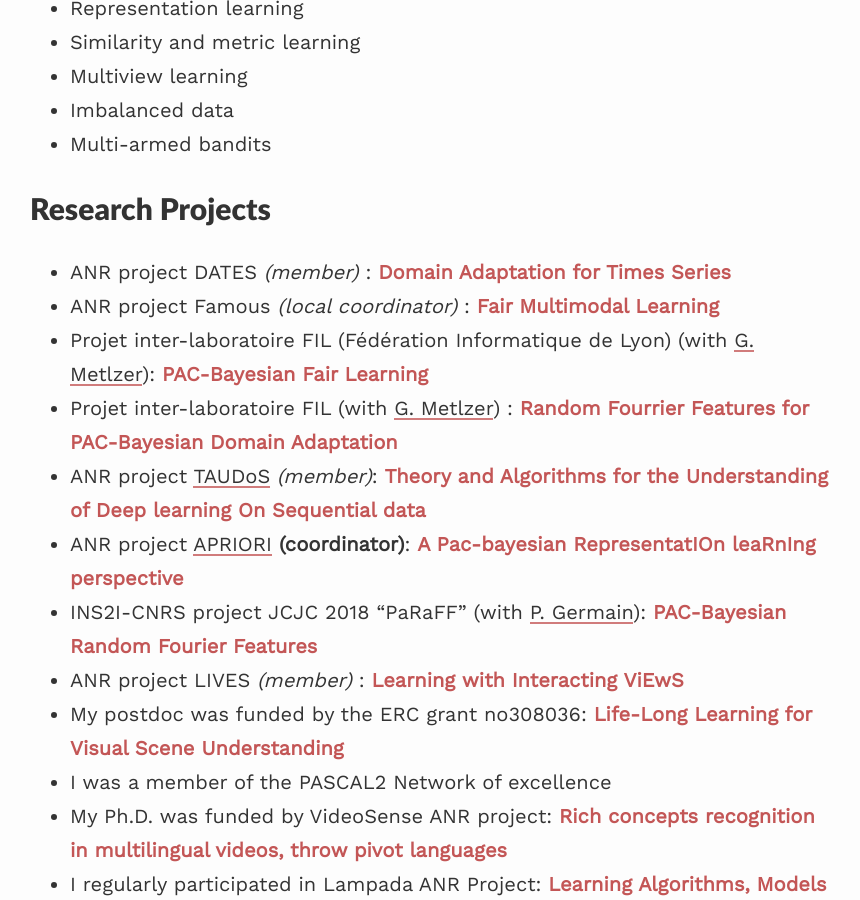
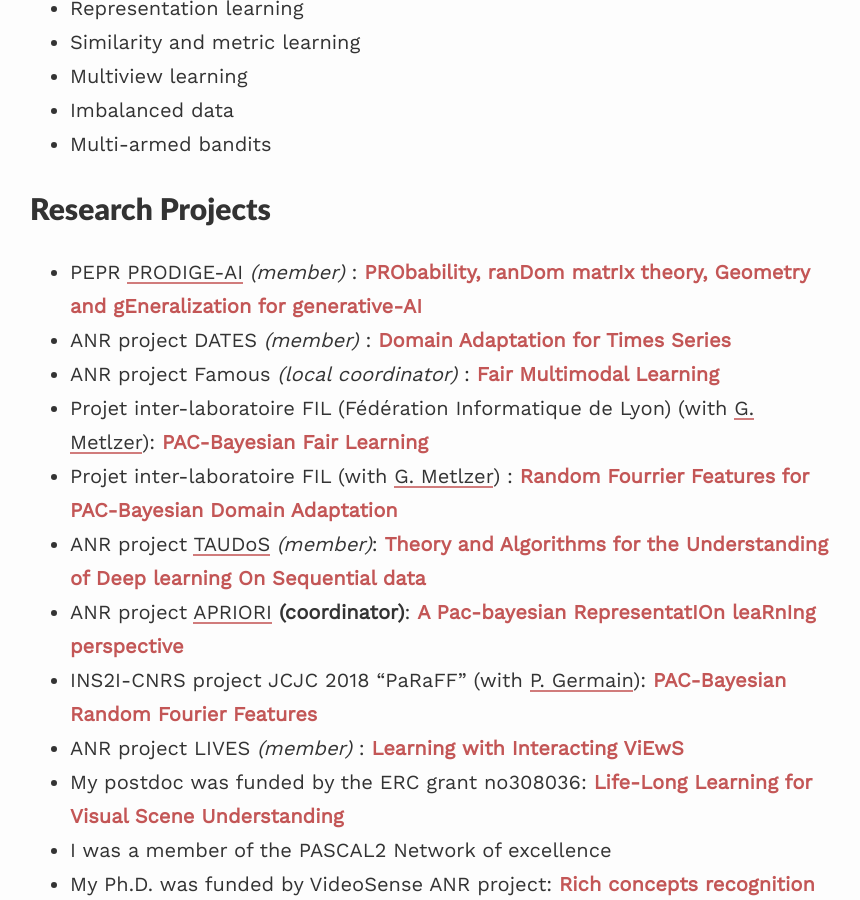
Before and after one commit to emorvant/emorvant.github.io, a Jekyll site: the page built from index.md, in a window 1280 px wide and 900 px high, scrolled down 1415 px. Shown: the whole window, without its empty margins (210-1070 px from the left). Built offline with Jekyll 4.4.1, drawn with Linux system fonts in a browser that asks for light colours.

Commit message:
add PEPR

```diff
--- a/index.md
+++ b/index.md
@@ -33,6 +33,7 @@
 
 # Research Projects
 
+- PEPR [PRODIGE-AI](https://www.pepr-ia.fr/projet/prodige-ai/) _(member)_ : <titre>PRObability, ranDom matrIx theory, Geometry and gEneralization for generative-AI<titre>
 - ANR project DATES _(member)_ : <titre>Domain Adaptation for Times Series</titre>
 - ANR project Famous _(local coordinator)_ : <titre>Fair Multimodal Learning</titre>
 - Projet inter\-laboratoire FIL (Fédération Informatique de Lyon) (with [G. Metlzer](https://guillaumemetzler.github.io)): <titre>PAC-Bayesian Fair Learning</titre>
```
